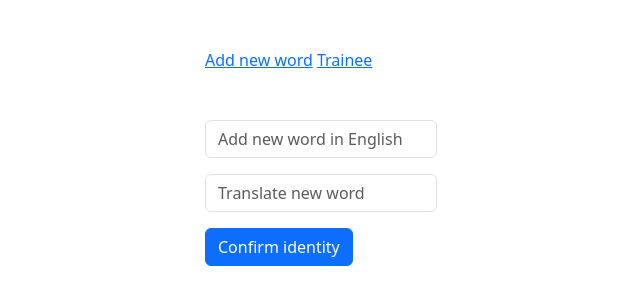
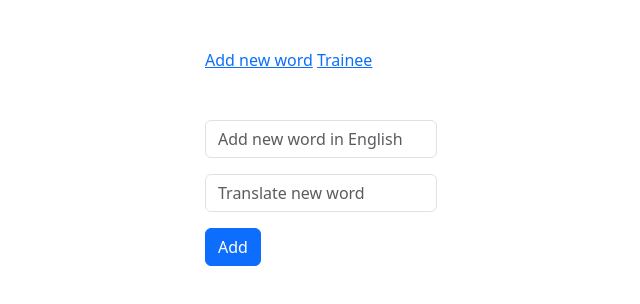
Before and after one commit to ddgrgrv/english-dictionary, a plain HTML site: page add-word.html in a window 1280 px wide. Shown: the whole page, without its empty margins (319-959 px from the left). Drawn offline with nearby package versions, Linux system fonts and the light colour scheme.

Commit message:
fix: button name

```diff
--- a/add-word.html
+++ b/add-word.html
@@ -24,7 +24,7 @@
                 <div class="input-group mb-3">
                     <input id="input-rus-word" type="text" class="form-control" placeholder="Translate new word">
                 </div>
-                <button id="confirm-btn" type="submit" class="btn btn-primary mb-3">Confirm identity</button>
+                <button id="confirm-btn" type="submit" class="btn btn-primary mb-3">Add</button>
             </form>
         </div>
     </main>
```
